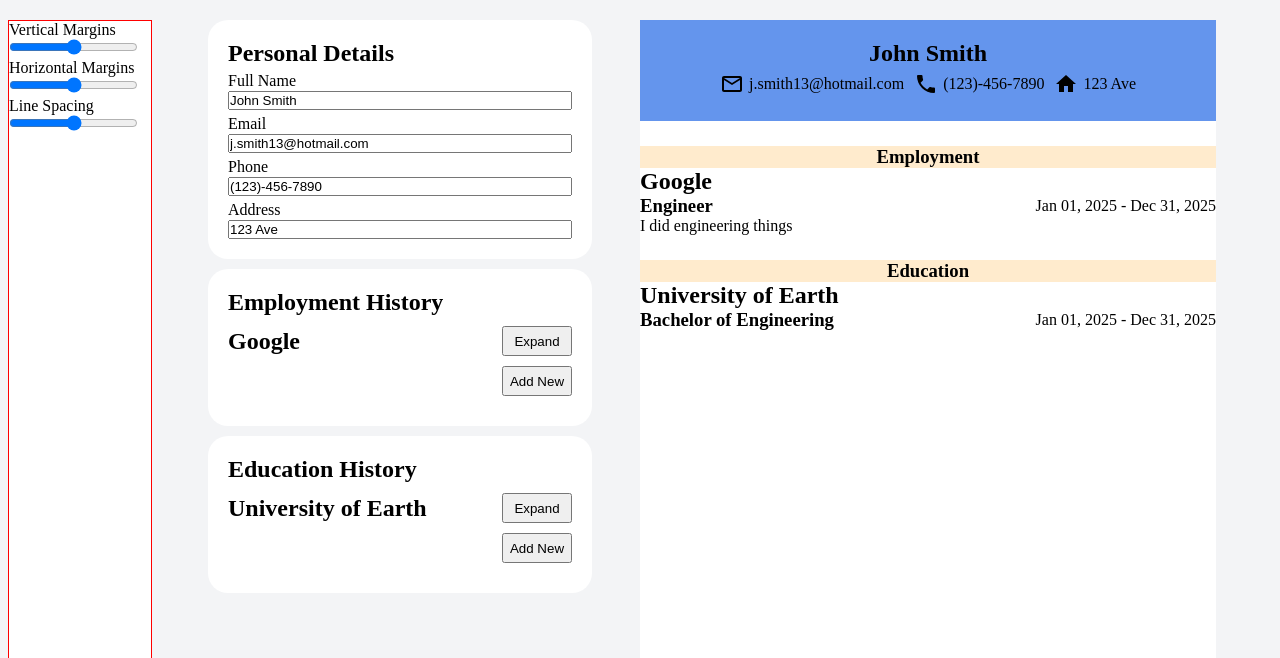
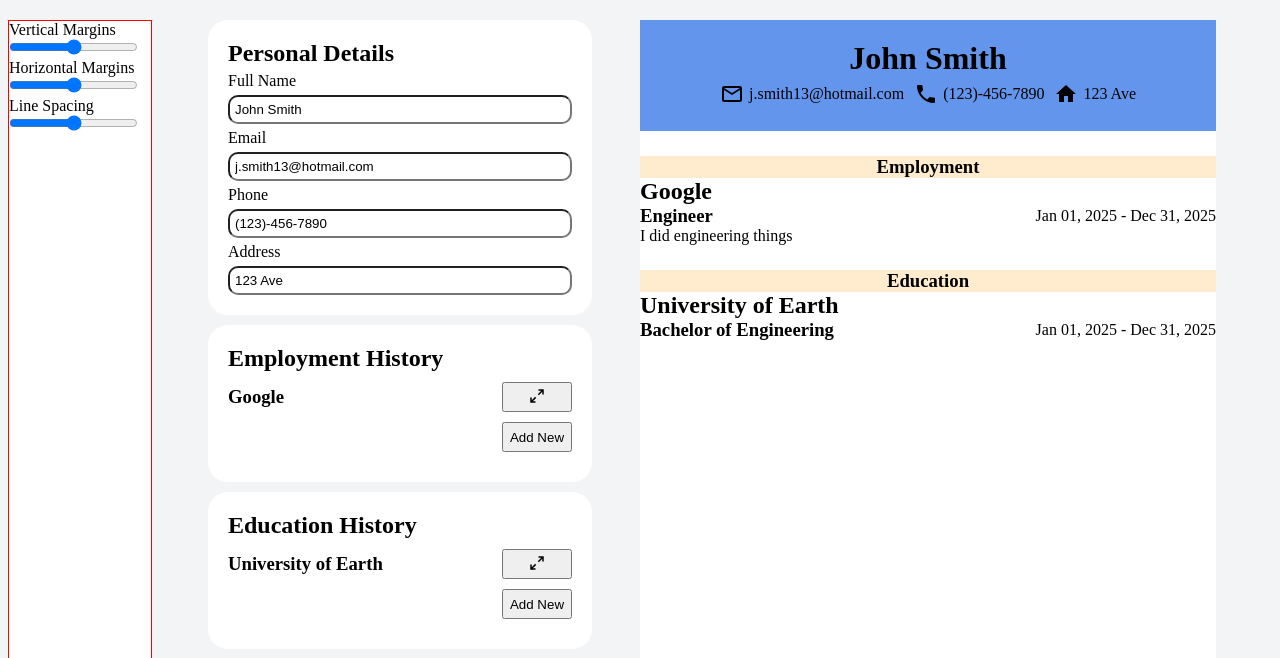
Before and after one commit to HGrewal13/cv-application, a React (Vite) app: page / in a window 1280 px wide. Shown: the top 658 px of the page. Built offline with nearby package versions, Linux system fonts and the light colour scheme.

Commit message:
replaced expand and collapse text with icons for respective buttons

```diff
--- a/src/App.css
+++ b/src/App.css
@@ -100,11 +100,6 @@ button:hover {
   gap: 10px;
 }
 
-.dateInputs {
-  display: grid;
-  grid-template-columns: 1fr 1fr;
-}
-
 .minimizedForm {
   display: flex;
   justify-content: space-between;
@@ -126,7 +121,19 @@ button:hover {
 
 .inputField {
   display: grid;
-  grid-template-rows: 1fr 1fr;
+  gap: 5px;
+  /* grid-template-rows: 1fr 1fr; */
+}
+
+input[type="text"], input[type="tel"], input[type="email"], input[type="date"] {
+  padding: 5px;
+  border-radius: 10px;
+}
+
+.dateInputs {
+  display: grid;
+  grid-template-columns: 1fr 1fr;
+  gap: 10px;
 }
 
 .presentInputField {
--- a/src/Forms.jsx
+++ b/src/Forms.jsx
@@ -1,6 +1,8 @@
 import PersonalDetailsForm from "./forms/PersonalDetailsForm";
 import EmploymentForms from "./forms/EmploymentForms";
 import EducationForms from "./forms/EducationForms";
+import Icon from "@mdi/react";
+import { mdiArrowExpand, mdiArrowCollapse} from "@mdi/js";
 
 function Forms(props) {
     return (
@@ -17,6 +19,8 @@ function Forms(props) {
                 handleExpandForm = {props.handleExpandForm}
                 handleCollapseForm = {props.handleCollapseForm}
                 handleRemoveForm = {props.handleRemoveForm}
+                expandIcon = {mdiArrowExpand}
+                collapseIcon = {mdiArrowCollapse}
             />
             <EducationForms
                 educationHistory = {props.educationHistory}
@@ -25,6 +29,8 @@ function Forms(props) {
                 handleExpandForm = {props.handleExpandForm}
                 handleCollapseForm = {props.handleCollapseForm}
                 handleRemoveForm = {props.handleRemoveForm}
+                expandIcon = {mdiArrowExpand}
+                collapseIcon = {mdiArrowCollapse}
             />
         </div>
     )
--- a/src/ResumePreview.jsx
+++ b/src/ResumePreview.jsx
@@ -18,7 +18,7 @@ function PersonalDetailsCard({personalDetails, convertToPhoneNumber}) {
 
     return (
         <div className="personalDetails">
-            <h2>{personalDetails.name}</h2>
+            <h1>{personalDetails.name}</h1>
             <div id="contactDetails">
                 <div className="contactDetailContainer">
                     <Icon path={mdiEmailOutline} size={1}/>
--- a/src/forms/EducationForms.jsx
+++ b/src/forms/EducationForms.jsx
@@ -1,4 +1,6 @@
-function EducationForm({school, handleEducationHistoryChange, handleExpandForm, handleCollapseForm, handleRemoveForm}) {
+import Icon from "@mdi/react";
+
+function EducationForm({school, handleEducationHistoryChange, handleExpandForm, handleCollapseForm, handleRemoveForm, expandIcon, collapseIcon}) {
     function handleEducationChange(event) {
         const field = event.target.id;
         let value = event.target.value;
@@ -54,16 +56,16 @@ function EducationForm({school, handleEducationHistoryChange, handleExpandForm,
 
                 <div className="buttons">
                     <button type="button" onClick={() => handleRemoveForm("education", school.id)} className="deleteButton">Delete</button>
-                    <button type="button" onClick={() => handleCollapseForm("education", school.id)}>Collapse</button>
+                    <button type="button" onClick={() => handleCollapseForm("education", school.id)}><Icon path={collapseIcon} size={0.75} /></button>
                 </div>
             </form>
         )
     } else {
         return (
             <div className="minimizedForm">
-                <h2>{school.institute}</h2>
+                <h3>{school.institute}</h3>
                 <div className="buttons">
-                    <button type="button" onClick={() => handleExpandForm("education", school.id)}>Expand</button>
+                    <button type="button" onClick={() => handleExpandForm("education", school.id)}><Icon path={expandIcon} size={0.75} /></button>
                 </div>
 
             </div>
@@ -91,6 +93,8 @@ function EducationForms(props) {
                         handleExpandForm = {props.handleExpandForm}
                         handleCollapseForm = {props.handleCollapseForm}
                         handleRemoveForm = {props.handleRemoveForm}
+                        expandIcon = {props.expandIcon}
+                        collapseIcon = {props.collapseIcon}
                     >
                     </EducationForm>
                 ))}
--- a/src/forms/EmploymentForms.jsx
+++ b/src/forms/EmploymentForms.jsx
@@ -1,5 +1,7 @@
+import Icon from "@mdi/react";
+
 // This component is used to update the actual employmentHistory on each form submission. Will be rendered in preview
-function EmploymentForm({job, handleEmploymentHistoryChange, handleExpandForm, handleCollapseForm, handleRemoveForm}) {
+function EmploymentForm({job, handleEmploymentHistoryChange, handleExpandForm, handleCollapseForm, handleRemoveForm, expandIcon, collapseIcon}) {
     function handleEmploymentChange(event) {
         const field = event.target.id;
         let value = event.target.value;
@@ -63,7 +65,7 @@ function EmploymentForm({job, handleEmploymentHistoryChange, handleExpandForm, h
 
                 <div className="buttons">
                     <button type="button" onClick={() => handleRemoveForm("employment", job.id)} className="deleteButton">Delete</button>
-                    <button type="button" onClick={() => handleCollapseForm("employment", job.id)}>Collapse</button>
+                    <button type="button" onClick={() => handleCollapseForm("employment", job.id)}><Icon path={collapseIcon} size={0.75} /></button>
                 </div>
 
             </form>
@@ -71,9 +73,9 @@ function EmploymentForm({job, handleEmploymentHistoryChange, handleExpandForm, h
     } else {
         return (
             <div className="minimizedForm">
-                <h2>{job.name}</h2>
+                <h3>{job.name}</h3>
                 <div className="buttons">
-                    <button type="button" onClick={() =>handleExpandForm("employment", job.id)}>Expand</button>
+                    <button type="button" onClick={() =>handleExpandForm("employment", job.id)}><Icon path={expandIcon} size={0.75} /></button>
                 </div>
 
             </div>
@@ -102,6 +104,8 @@ function EmploymentForms(props) {
                         handleExpandForm = {props.handleExpandForm}
                         handleCollapseForm = {props.handleCollapseForm}
                         handleRemoveForm = {props.handleRemoveForm}
+                        expandIcon = {props.expandIcon}
+                        collapseIcon = {props.collapseIcon}
                     />
 
                 ))}
--- a/src/forms/PersonalDetailsForm.jsx
+++ b/src/forms/PersonalDetailsForm.jsx
@@ -13,7 +13,7 @@ function PersonalDetailsForm({personalDetails, setPersonalDetails, convertToPhon
 
             <div className="inputField">
                 <label htmlFor="email">Email</label>
-                <input type="text" name="email" id="email" value={personalDetails.email}
+                <input type="email" name="email" id="email" value={personalDetails.email}
                     onChange={(e) => {setPersonalDetails(prev => ({...prev, "email": e.target.value}))}}
                 />
             </div>
```
